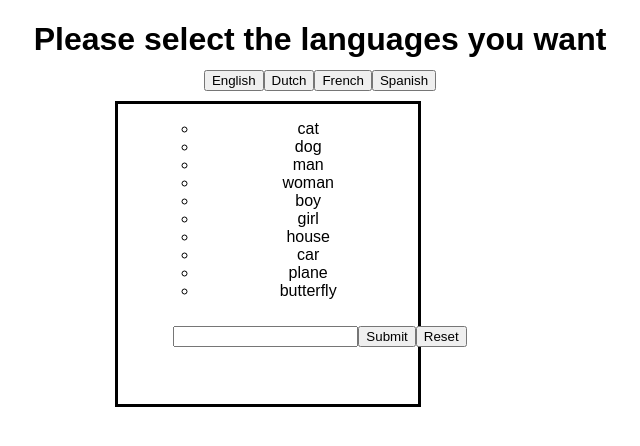
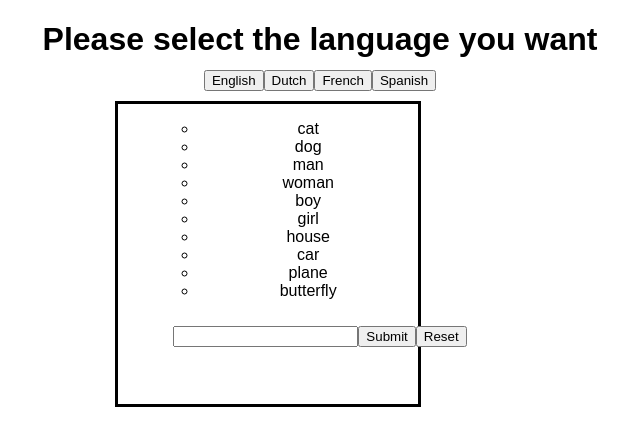
Before and after one commit to VicE3/reactexamflashcards, a React (Create React App) app: page / in a window 1280 px wide. Shown: the top 446 px of the page, without its empty margins (320-960 px from the left). Built offline with nearby package versions, Linux system fonts and the light colour scheme.

Commit message:
Update App.js

```diff
--- a/src/App.js
+++ b/src/App.js
@@ -55,7 +55,7 @@ class App extends Component {
     return (
       <div>
     <div>
-      <h1>Please select the languages you want</h1>
+      <h1>Please select the language you want</h1>
       <div className="btns">
       <li>
       <button className="to" onClick={() => this.handleTo()}>English</button>
```
